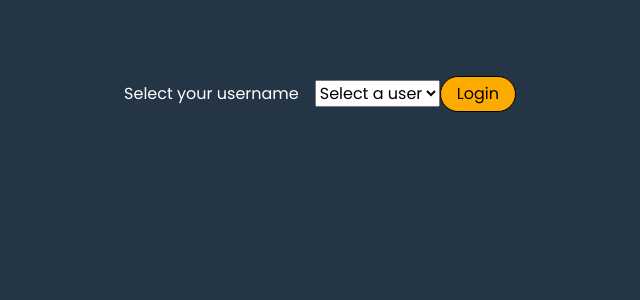
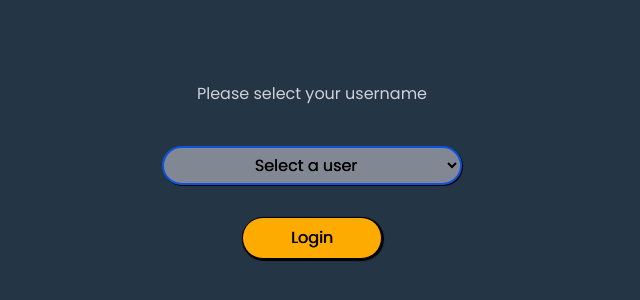
Before and after one commit to DaianaTN/emails-screening-React-project, a React (Create React App) app: page / in a window 1280 px wide. Shown: the part 94-394 px from the top of the page, without its empty margins (328-968 px from the left). Built offline with nearby package versions, Linux system fonts and the light colour scheme.

Commit message:
bugs solved, extra css added

```diff
--- a/src/App.js
+++ b/src/App.js
@@ -63,8 +63,6 @@ const App = () => {
 
         {/* 404 Page */}
         <Route path="*" element={<Page404 />} />
-
-        {/* <Route path="/leads/:emailId" element={<Emails />} /> */}
       </Routes>
     </div>
   );
--- /dev/null
+++ b/src/components/setEmailProcessedByUser.jsx
@@ -0,0 +1,5 @@
+export const setEmailProcessedByUser = (emails, user) => {
+  emails.forEach(element => {
+    element.byUser = user.name;
+  });
+};
--- a/src/index.css
+++ b/src/index.css
@@ -1,6 +1,6 @@
 /* Global variables */
 :root {
-  --text-primary: #ffffff;
+  --text-primary: #ffffffc7;
   --text-secondary: #818793;
 
   --bg-primary: #243546;
@@ -69,10 +69,13 @@ a {
 button {
   border: 1px solid;
   border-radius: 25px;
+  box-shadow: 1px 1px black;
+  text-shadow: 0.5px 0px black !important;
 }
 
 h1,
 h2,
 h3 {
   font-weight: bold;
+  text-shadow: 0.5px 0.5px black !important;
 }
--- a/src/pages/LeadsPage.jsx
+++ b/src/pages/LeadsPage.jsx
@@ -1,6 +1,7 @@
 import { useEffect, useState } from "react";
 import { useNavigate } from "react-router-dom";
 import { fetchNextEmail } from "../components/FetchNextEmail";
+import { setEmailProcessedByUser } from "../components/setEmailProcessedByUser";
 import styles from "./LeadsPage.module.css";
 
 export const LeadsPage = ({ users, loggedInUserId, logout, emails }) => {
@@ -25,20 +26,25 @@ export const LeadsPage = ({ users, loggedInUserId, logout, emails }) => {
     return () => clearInterval(interval);
   }, [seconds]);
 
+  setEmailProcessedByUser(emails, user);
+
   //select option function for lead screening
   const selectOption = option => {
     if (option === 1) {
       let retrievedString = localStorage.getItem("emails");
       let parsedObject = JSON.parse(retrievedString);
       parsedObject[emailIndex].status = "positive";
+      parsedObject[emailIndex].byUser = user.name;
       let modifiedndstrigifiedForStorage = JSON.stringify(parsedObject);
       localStorage.setItem("emails", modifiedndstrigifiedForStorage);
+
       setSeconds(120);
       fetchNextEmail(emailIndex, setEmailIndex, emails);
     } else if (option === 2) {
       let retrievedString = localStorage.getItem("emails");
       let parsedObject = JSON.parse(retrievedString);
       parsedObject[emailIndex].status = "neutral";
+      parsedObject[emailIndex].byUser = loggedInUserId;
       let modifiedndstrigifiedForStorage = JSON.stringify(parsedObject);
       localStorage.setItem("emails", modifiedndstrigifiedForStorage);
       fetchNextEmail(emailIndex, setEmailIndex, emails);
@@ -47,6 +53,7 @@ export const LeadsPage = ({ users, loggedInUserId, logout, emails }) => {
       let retrievedString = localStorage.getItem("emails");
       let parsedObject = JSON.parse(retrievedString);
       parsedObject[emailIndex].status = "not a lead";
+      parsedObject[emailIndex].byUser = loggedInUserId;
       let modifiedndstrigifiedForStorage = JSON.stringify(parsedObject);
       localStorage.setItem("emails", modifiedndstrigifiedForStorage);
       fetchNextEmail(emailIndex, setEmailIndex, emails);
@@ -57,8 +64,6 @@ export const LeadsPage = ({ users, loggedInUserId, logout, emails }) => {
   return (
     <div className={`${styles.LeadsPage}`}>
       <nav>
-        <h1>Welcome back, {user.name}</h1>
-
         {/* nav to overview page */}
         <button
           type="button"
@@ -73,6 +78,8 @@ export const LeadsPage = ({ users, loggedInUserId, logout, emails }) => {
         <button type="button" onClick={logout}>
           Logout
         </button>
+
+        <h1>Welcome back, {user.name}</h1>
       </nav>
       <main>
         {/* countdown */}
--- a/src/pages/LeadsPage.module.css
+++ b/src/pages/LeadsPage.module.css
@@ -1,30 +1,40 @@
 .LeadsPage {
   text-align: center;
   color: var(--text-primary);
+  margin-bottom: 10rem;
 }
 
 .LeadsPage h1 {
   color: #818793;
-  margin-top: 3rem;
 }
 
 nav button {
   background-color: #0e53dd;
   color: #ffff;
-  margin: 0.5rem;
-  margin-bottom: 5rem;
+  margin: 0.5rem !important;
+  margin: 3rem 1rem !important;
+  box-shadow: 1px 1px 1px 1px black;
+}
+
+nav button:hover {
+  color: #ffffffc7;
 }
 
 .LeadsPageEmails {
   /* text-align: left; */
   color: white;
-  margin: 2rem;
+  margin: 3rem;
 }
 
 main button {
-  margin: 5px;
+  margin: 3px !important;
 }
 
 form button {
   text-align: center !important;
+  box-shadow: 1px 1px 1px 1px black;
 }
+
+form button:hover {
+  color: #0e53dd;
+}
--- a/src/pages/Login.module.css
+++ b/src/pages/Login.module.css
@@ -11,10 +11,32 @@
 }
 
 button {
-  margin: 1rem;
+  margin: 2rem 5rem !important;
   background-color: #feab00;
   color: black;
   border: 1px solid;
   border-radius: 25px;
-  padding: 0.3rem 1rem;
+  padding: 0.5rem 1.2rem;
+  text-shadow: 0.5px 0px;
+  box-shadow: 1px 1px black;
 }
+
+select {
+  color: black;
+  background-color: #818793;
+  border: 2px solid #0e53dd;
+  border-radius: 25px;
+  text-shadow: 0.3px 0px;
+  box-shadow: 1px 1px black;
+  text-align: center;
+  margin-top: 1.5rem !important;
+  padding: 0.3rem;
+}
+
+.contentWrapperLogin {
+  display: flex;
+  flex-direction: column;
+  justify-content: space-between;
+  height: 100px;
+  width: 300px;
+}
--- a/src/pages/LoginForm.jsx
+++ b/src/pages/LoginForm.jsx
@@ -19,6 +19,7 @@ export const LoginForm = ({ users, setLoggedInUserId }) => {
       console.log("User already logged in");
       return;
     }
+
     setUserStatus(selectedUser, "active");
     setLoggedInUserId(selectedUser);
     navigate("/leads");
@@ -28,7 +29,10 @@ export const LoginForm = ({ users, setLoggedInUserId }) => {
     <div className={`${styles.loginForm}`}>
       <div>
         <form>
-          <label className="p-3">Select your username</label>
+          <div className={`${styles.contentWrapperLogin}`}>
+            <label className="p-3 text-center">
+              Please select your username
+            </label>
             <select onChange={handleChange}>
               <option value={undefined}>Select a user</option>
               {users.map((user, index) => (
@@ -37,9 +41,14 @@ export const LoginForm = ({ users, setLoggedInUserId }) => {
                 </option>
               ))}
             </select>
-          <button type="button" onClick={handleClickLogin}>
+            <button
+              type="button"
+              onClick={handleClickLogin}
+              disabled={!selectedUser}
+            >
               Login
             </button>
+          </div>
         </form>
       </div>
     </div>
--- a/src/pages/Overview.jsx
+++ b/src/pages/Overview.jsx
@@ -49,8 +49,8 @@ export const Overview = () => {
         {emails
           .filter(email => email.status !== "pending")
           .map(email => (
-            <div>
-              <p className="mt-5">
+            <div className={`${styles.emailWrapper}`}>
+              <p>
                 <strong>Subject line: </strong>
                 {email.subject}
               </p>
@@ -60,6 +60,9 @@ export const Overview = () => {
               <p>
                 <strong>Status: </strong> {email.status}
               </p>
+              {/* <p>
+                <strong>Processed by {email.byUser}</strong>
+              </p> */}
             </div>
           ))}
       </main>
--- a/src/pages/Overview.module.css
+++ b/src/pages/Overview.module.css
@@ -19,3 +19,8 @@ nav button {
 main section {
   color: #818793;
 }
+
+.emailWrapper {
+  background-color: #04142d;
+  padding: 2rem;
+}
```
Lines whose indentation alone changed are shown as unchanged.
